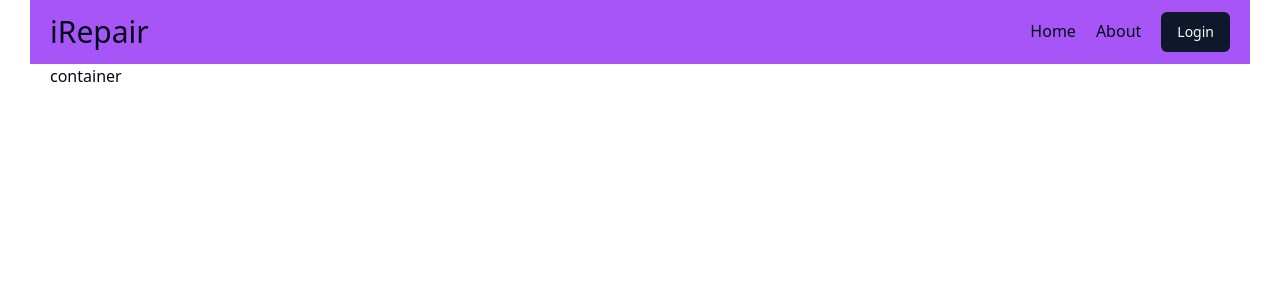
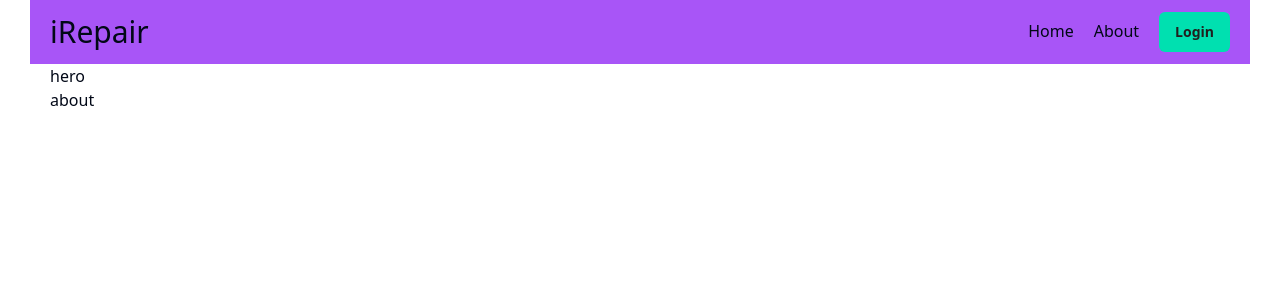
Before and after one commit to alif819015/responsive-landing-page-with-framer-motion, a React (Vite) app: page / in a window 1280 px wide. Shown: the top 300 px of the page. Built offline with nearby package versions, Linux system fonts and the light colour scheme.

Commit message:
add another field

```diff
--- a/src/components/ui/button.tsx
+++ b/src/components/ui/button.tsx
@@ -44,7 +44,7 @@ const Button = React.forwardRef<HTMLButtonElement, ButtonProps>(
     const Comp = asChild ? Slot : "button"
     return (
       <Comp
-        className={cn(buttonVariants({ variant, size, className }))}
+        className={cn(buttonVariants({ variant, size, className }),'font-semibold')}
         ref={ref}
         {...props}
       />
--- /dev/null
+++ b/src/home/AboutUsSection.tsx
@@ -0,0 +1,11 @@
+import Container from "@/components/ui/Container";
+
+const AboutUsSection = () => {
+    return (
+        <Container>
+           <h1>about</h1>
+        </Container>
+    );
+};
+
+export default AboutUsSection;
--- /dev/null
+++ b/src/home/HeroSection.tsx
@@ -0,0 +1,11 @@
+import Container from "@/components/ui/Container";
+
+const HeroSection = () => {
+    return (
+        <Container>
+           <h1>hero</h1>
+        </Container>
+    );
+};
+
+export default HeroSection;
--- a/src/home/Home.tsx
+++ b/src/home/Home.tsx
@@ -1,11 +1,13 @@
-import Container from "@/components/ui/Container";
+import HeroSection from "./HeroSection";
+import AboutUsSection from "./AboutUsSection";
 
 const Home = () => {
-    return (
-        <Container>
-            <h1>container</h1>
-        </Container>
-    );
+  return (
+    <div>
+      <HeroSection />
+      <AboutUsSection />
+    </div>
+  );
 };
 
 export default Home;
--- a/src/index.css
+++ b/src/index.css
@@ -18,8 +18,8 @@
     --popover: 0 0% 100%;
     --popover-foreground: 222.2 84% 4.9%;
 
-    --primary: 222.2 47.4% 11.2%;
-    --primary-foreground: 210 40% 98%;
+    --primary: 167 100% 44%;
+    --primary-foreground: 420 3% 12%;
 
     --secondary: 210 40% 96.1%;
     --secondary-foreground: 222.2 47.4% 11.2%;
```
